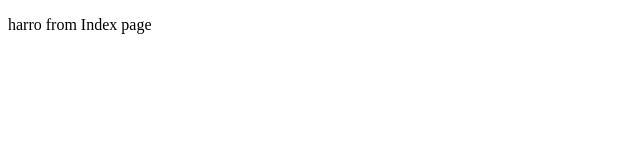
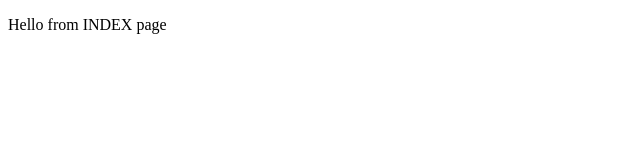
Before and after one commit to ecargiohc/next-trial, a Next.js app: page / in a window 1280 px wide. Shown: the top 160 px of the page, without its empty margins (0-640 px from the left). Built offline with nearby package versions, Linux system fonts and the light colour scheme.

Commit message:
testing server-side vs client

```diff
--- a/pages/index.js
+++ b/pages/index.js
@@ -1,16 +1,17 @@
-const someFunction = () => (
-    <div>
-        <p>harro from Index page</p>
-    </div>
-);
+// const someFunction = () => (
+//     <div>
+//         <p>harro from Index page</p>
+//     </div>
+// );
 
 // or same thing below:
 
-// const someFunc = () => {
-//     return (
-//         <div>
-//             <p>Hello from INDEX page</p>
-//         </div>
-//     )
-// }
-export default someFunction;
+const someFunc = () => {
+    console.log("***running INDEX component***")
+    return (
+        <div>
+            <p>Hello from INDEX page</p>
+        </div>
+    )
+}
+export default someFunc;
```
